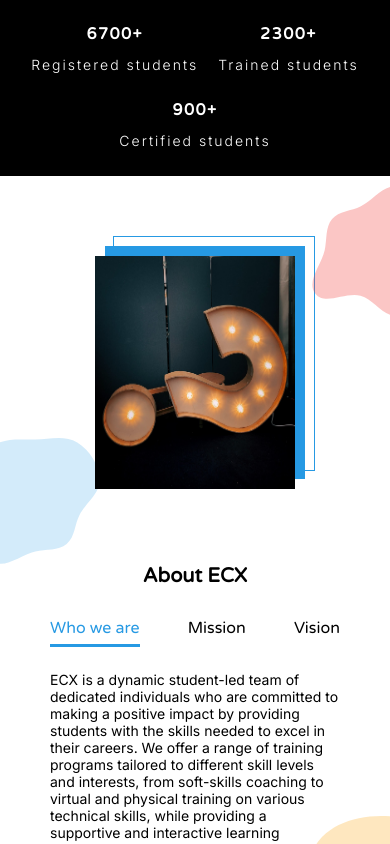
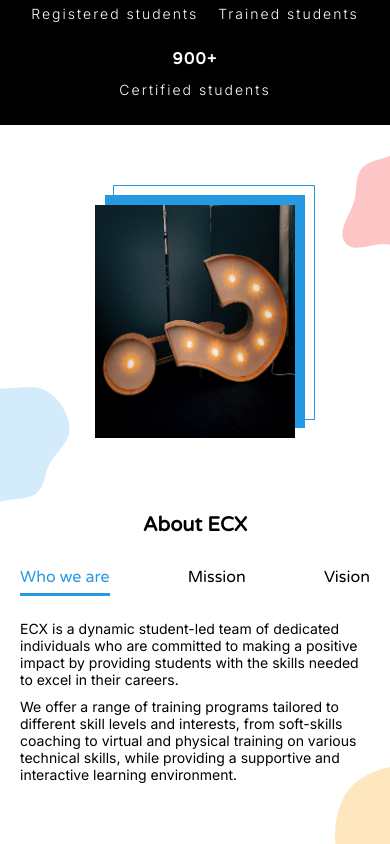
Before and after one commit to ECX-Unilag/ECX-website, a Next.js app: page / in a window 390 px wide. Shown: the part 900-1744 px from the top of the page. Built offline with nearby package versions, Linux system fonts and the light colour scheme.

Commit message:
style: formatting and spacing edits

```diff
--- a/app/components/Community.tsx
+++ b/app/components/Community.tsx
@@ -1,5 +1,6 @@
 import React from 'react'
 import styles from './css/community.module.css'
+import Link from 'next/link'
 
 const Community = () => {
   return (
@@ -8,18 +9,24 @@
       <div className={styles.boxes_container}>
         <div id='sponsorship' className={`${styles.boxLayout} ${styles.boxBG_sponsor}`}>
           <h3>Sponsorship</h3>
-          <p>Your generous support would drive us to excellence, ensuring we deliver nothing but the best. Interested in being a sponsor? Please <a className={styles.contactLink} href='mailto:ecxunilag@gmail.com'>contact us </a>for a detailed proposal.</p>
-          <button className={`${styles.BtnLayout} ${styles.BtnBlue}`}>Sponsor</button>
+          <p>Your generous support would drive us to excellence, ensuring we deliver nothing but the best. Interested in being a sponsor?</p>
+          <Link href="" className={`${styles.BtnLayout} ${styles.BtnBlue}`}>
+            Sponsor
+          </Link>
         </div>
         <div className={`${styles.boxLayout} ${styles.boxBG_blog}`}>
           <h3>Blog</h3>
           <p>At ECX, we're dedicated to sharing easy-to-understand articles about diverse topics written by knowledgeable writers looking for a platform to share their experiences.</p>
-          <button className={`${styles.BtnLayout} ${styles.BtnRed}`}>Read Now</button>
+          <Link href="https://medium.com/@engcareerexpo/" target="_blank" className={`${styles.BtnLayout} ${styles.BtnRed}`}>
+            Read Now
+          </Link>
         </div>
         <div className={`${styles.boxLayout} ${styles.boxBG_sponsor} ${styles.box_center}`}>
           <h3>Chat series</h3>
           <p>In our Chat Series, we will cover diverse and uncommon topics. Join us as we delve into these topics with speakers who will provide their unique perspectives.</p>
-          <button className={`${styles.BtnLayout} ${styles.BtnBlue}`}>Begin</button>
+          <Link href="#" className={`${styles.BtnLayout} ${styles.BtnBlue}`}>
+            Begin
+          </Link>
         </div>
       </div>
     </section>
--- a/app/components/aboutUs.tsx
+++ b/app/components/aboutUs.tsx
@@ -55,16 +55,21 @@
           </button>
         </nav>
         <p className={aboutStyles.paragraph}>
-          {currentAboutSection === "who-we-are" &&
-            "ECX is a dynamic student-led team of dedicated individuals who are committed to making a positive impact by providing students with the skills needed to excel in their careers. We offer a range of training programs tailored to different skill levels and interests, from soft-skills coaching to virtual and physical training on various technical skills, while providing a supportive and interactive learning environment."
-          }
-          {currentAboutSection === "mission" &&
-            "Our mission at the Engineering Career Expo (ECX) is to empower and equip students with the necessary resources and guidance needed to enhance their technical expertise and cultivate soft skills to excel in their transition into the industry. We're proud to have made a positive impact on countless students over the last four years and are committed to continuing our mission of empowering others through education"
-          }
-          {currentAboutSection === "vision" &&
-            `At ECX, we envision a future where every student embraces a seamless transition from academia to industry—with empowered technical knowledge, mentorship, and opportunities.
-            Our vision is to foster an ecosystem that not only bridges the gap between education and the professional realm but also fosters a culture of innovation, diversity, and continuous learning`
-          }
+          {currentAboutSection === "who-we-are" && <>
+            ECX is a dynamic student-led team of dedicated individuals who are committed to making a positive impact by providing students with the skills needed to excel in their careers.
+            <span className={aboutStyles.lineBreak} />
+            We offer a range of training programs tailored to different skill levels and interests, from soft-skills coaching to virtual and physical training on various technical skills, while providing a supportive and interactive learning environment.
+          </>}
+          {currentAboutSection === "mission" && <>
+            Our mission at the Engineering Career Expo (ECX) is to empower and equip students with the necessary resources and guidance needed to enhance their technical expertise and cultivate soft skills to excel in their transition into the industry.
+            <span className={aboutStyles.lineBreak} />
+            We're proud to have made a positive impact on countless students over the last four years and are committed to continuing our mission of empowering others through education
+          </>}
+          {currentAboutSection === "vision" && <>
+            At ECX, we envision a future where every student embraces a seamless transition from academia to industry—with empowered technical knowledge, mentorship, and opportunities.
+            <span className={aboutStyles.lineBreak} />
+            Our vision is to foster an ecosystem that not only bridges the gap between education and the professional realm but also fosters a culture of innovation, diversity, and continuous learning
+          </>}
         </p>
       </div>
 
--- a/app/components/css/about.module.css
+++ b/app/components/css/about.module.css
@@ -47,6 +47,10 @@
 .paragraph {
     font-size: 1.25rem;
     height: 150px;
+}
+.lineBreak {
+    display: block;
+    margin: 10px 0;
 }
 
 .about_vector {
--- a/app/components/navBar.tsx
+++ b/app/components/navBar.tsx
@@ -55,7 +55,7 @@
             <Link href="#sponsorship">Sponsorship</Link>
           </li>
           <li>
-            <Link href="https://ecxunilag.medium.com/" target="_blank">Blogs</Link>
+            <Link href="https://medium.com/@engcareerexpo/" target="_blank">Blogs</Link>
           </li>
           <li>
             <Link href="#footer">Contact Us</Link>
--- a/app/components/our-team/css/team.module.css
+++ b/app/components/our-team/css/team.module.css
@@ -23,6 +23,10 @@
     width: 100%;
     font-size: 1.25rem;
     line-height: 1.875rem;
+}
+.lineBreak {
+    display: block;
+    margin: 10px 0;
 }
 
 .members_ctn {
@@ -57,10 +61,20 @@
   .members_ctn {
     gap: 20px;
   }
+  .header p {
+      width: 100%;
+      font-size: 1.125rem;
+      line-height: 1.5rem;
+  }
 }
 
 @media screen and (max-width: 768px) {
     .ctaBtn {
         margin-top: 59px;
     }
+    .header p {
+        width: 100%;
+        font-size: 0.75rem;
+        line-height: 1.25rem;
+    }
 }
--- a/app/components/our-team/team.tsx
+++ b/app/components/our-team/team.tsx
@@ -33,7 +33,9 @@
     <section id="team" className={TeamStyles.team}>
       <div className={TeamStyles.header}>
         <h2>Meet our Team</h2>
-        <p>Here are the dedicated individuals behind the Engineering Career Expo (ECX), each bringing a unique set of skills and expertise to empower students on their journey from academia to the professional world.Get to know the minds shaping ECX:
+        <p>Here are the dedicated individuals behind the Engineering Career Expo (ECX), each bringing a unique set of skills and expertise to empower students on their journey from academia to the professional world.
+        <span className={TeamStyles.lineBreak} />
+        Get to know the minds shaping ECX:
        </p>
       </div>
       <div className={TeamStyles.members_ctn}>
--- a/app/page.module.css
+++ b/app/page.module.css
@@ -78,8 +78,8 @@
     padding-bottom: 100px;
   }
   .page_head, .page_section, .footer {
-    padding-left: 50px;
-    padding-right: 50px;
+    padding-left: 20px;
+    padding-right: 20px;
   }
   .page_section {
     gap: 80px;
```
